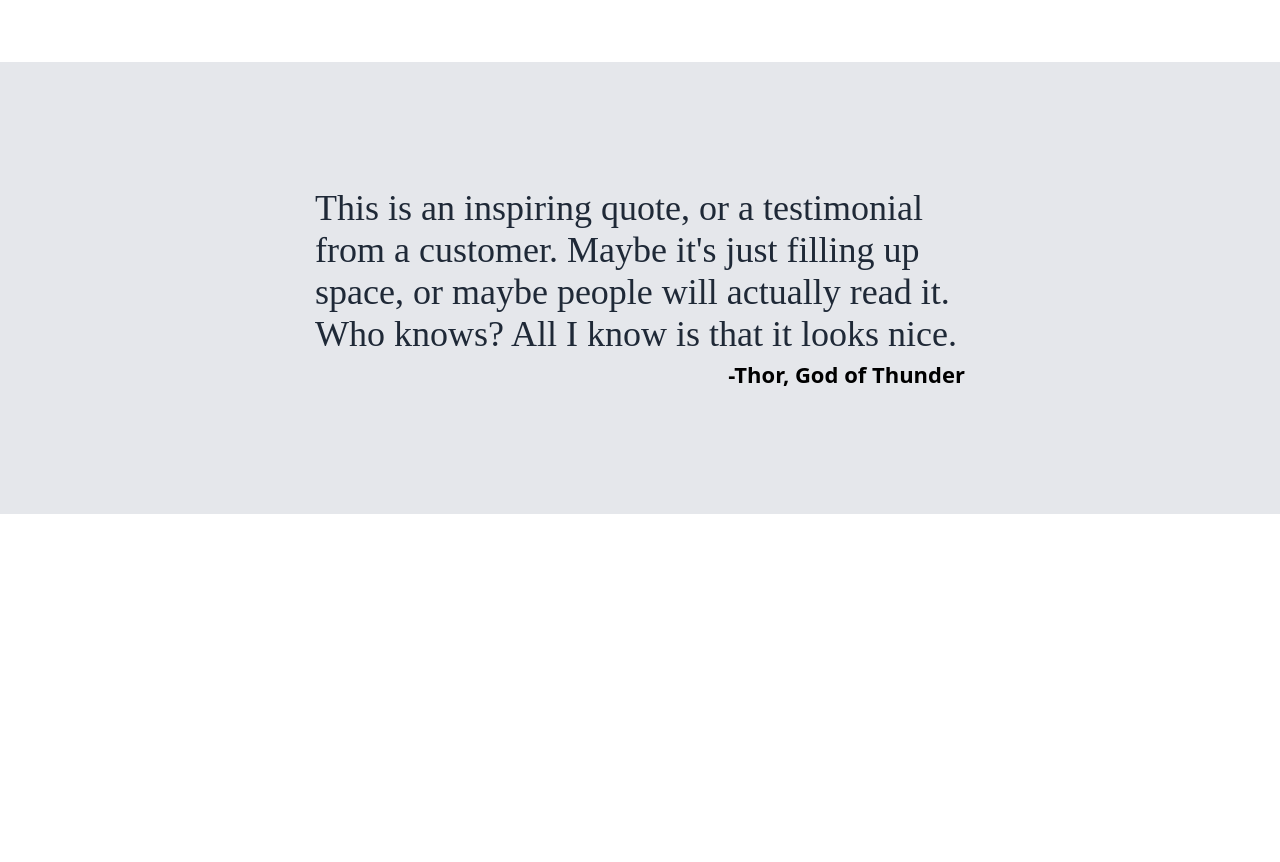
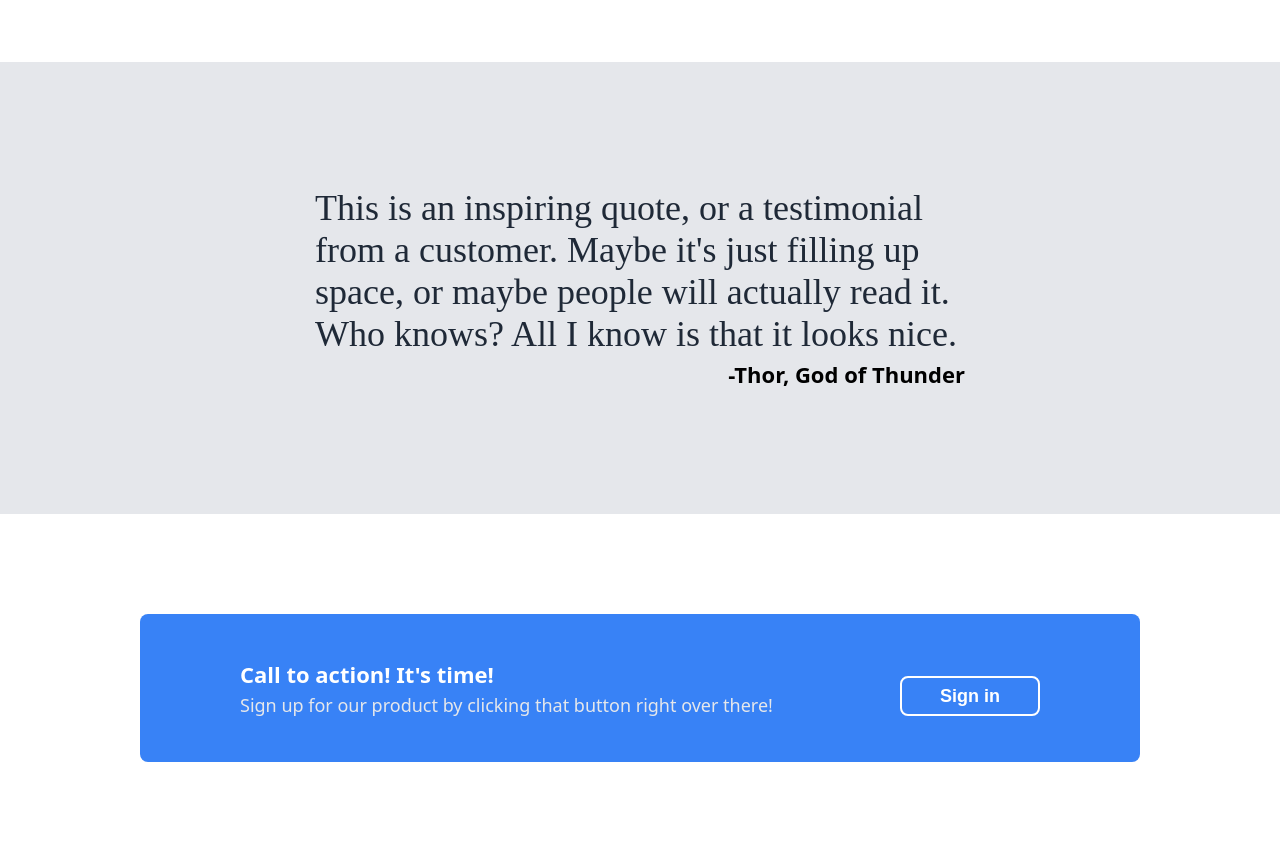
Before and after one commit to masssssh/flex-web-page, a plain HTML site: page index.html in a window 1280 px wide. Shown: the part 988-1850 px from the top of the page. Before the commit the page ends 1502 px from the top, so only its background shows below. Drawn offline with Linux system fonts and the light colour scheme.

Commit message:
block four

```diff
--- a/index.html
+++ b/index.html
@@ -60,9 +60,23 @@
         is that it looks nice.</div>
             <div  class="author">-Thor, God of Thunder</div>
         </div>
+  </div>
+
+  <div class="blockfour">
+        <div class="field">
+                <div class="right">
+                    <div id="callit">Call to action! It's time!</div>
+                    <div id="click">Sign up for our product by clicking that button right over there!</div>
+            </div>
+                <button class="sign">Sign in</button>
+
+
+        </div>
 
 
   </div>
 
+
+
 </body>
 </html>
--- a/style.css
+++ b/style.css
@@ -178,3 +178,58 @@ a {
     align-items: end;
     justify-content: flex-end;
 }
+
+.blockfour {
+    background-color: #ffffff;
+    margin: 0;
+    padding: 0;
+    overflow-x: hidden;
+    font-family: system-ui, -apple-system, BlinkMacSystemFont, 'Segoe UI', Roboto, Oxygen, Ubuntu, Cantarell, 'Open Sans', 'Helvetica Neue', sans-serif;
+    display: flex;
+    align-items: center;
+    justify-content: center;
+}
+
+.field {
+    background-color: #3882F6;
+    color: #ffffff;
+    margin: 100px;
+    padding: 45px 100px;
+    border-radius: 8px;
+    width: 1000px;
+    display: flex;
+    justify-content: space-between;
+    align-items: center;
+
+}
+.sign {
+    display: flex;
+    flex-shrink:0 ;
+    background-color: #3882F6;
+    color: #ffffff;
+    font-size: 18px;
+    margin-top: 16px;
+    font-weight: bold;
+    height: 40px;
+    width: 140px;
+    align-items: center;
+    justify-content: center;
+    border-radius: 8px;
+    border: 2px solid white;
+}
+
+#callit {
+    font-size: 22px;
+    font-weight: bold;
+    padding-bottom: 4px;
+}
+
+#click {
+    font-size: 18px;
+    color: #E5E7EB;
+}
+
+.right {
+    display: flex;
+    flex-direction: column;
+    }
```
